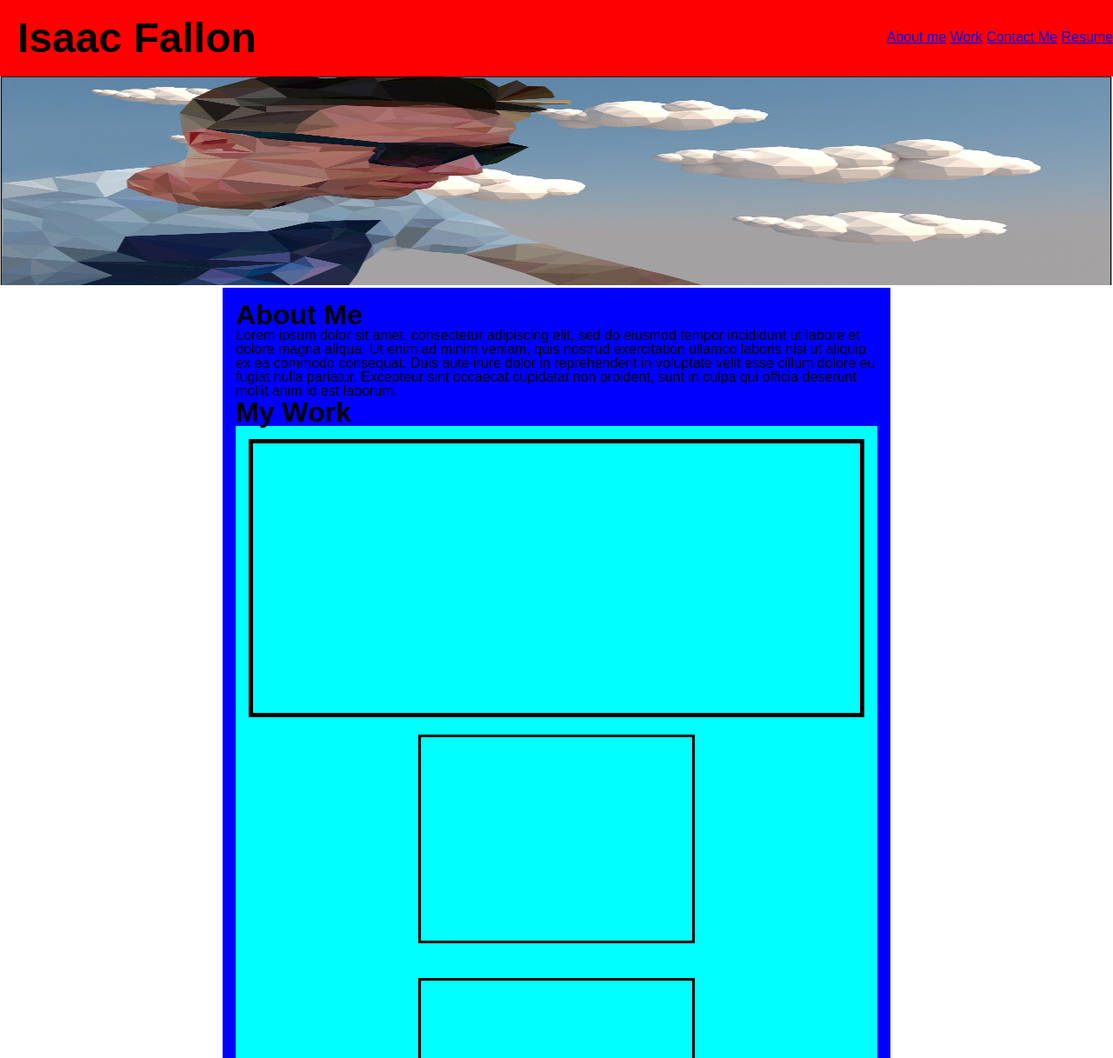
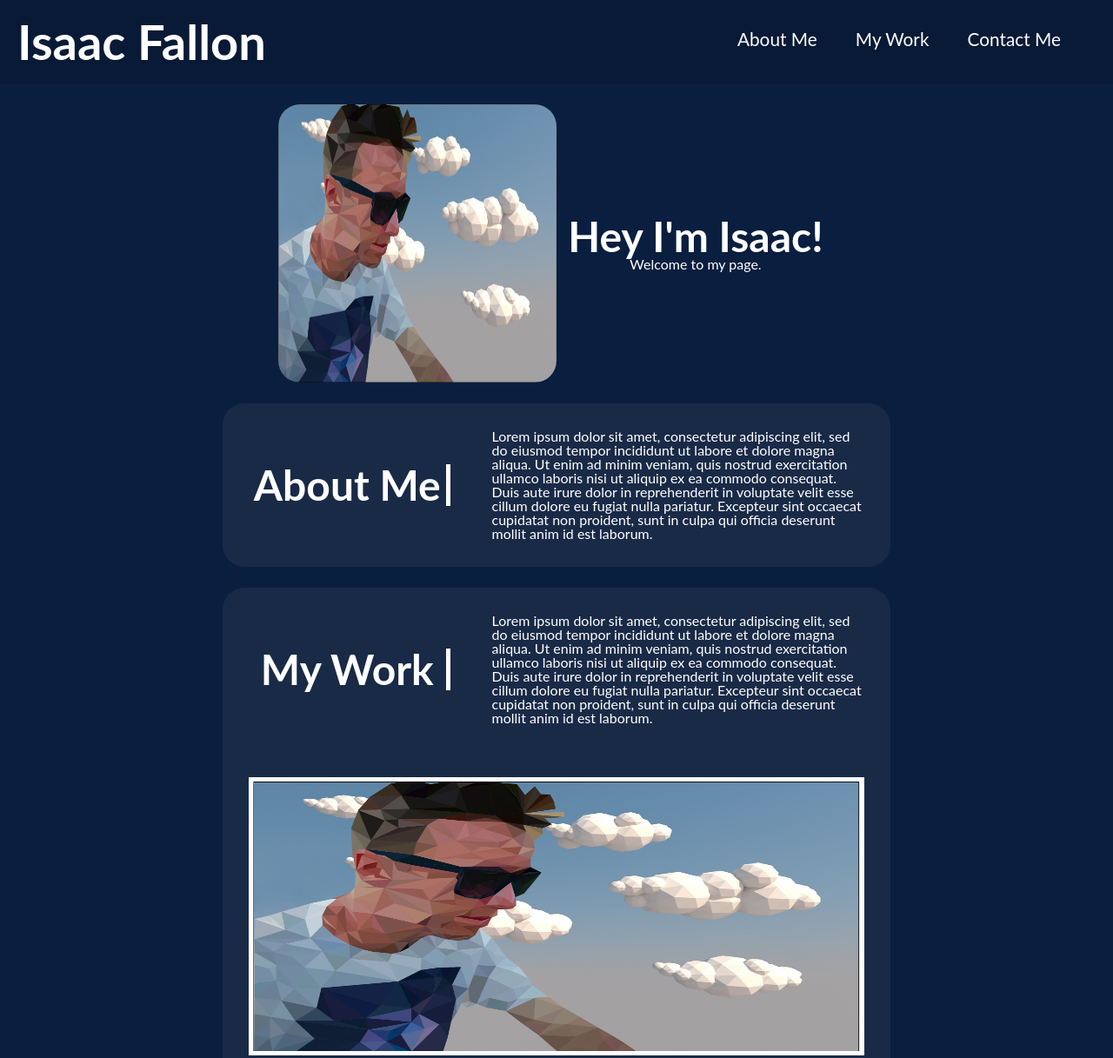
Before and after one commit to isaacfallon/2-Challenge-Professional-Portfolio, a plain HTML site: page index.html in a window 1280 px wide. Shown: the top 1217 px of the page at 87% size. Drawn offline with Linux system fonts and the light colour scheme.

Commit message:
Page structure added

```diff
--- a/assets/css/style.css
+++ b/assets/css/style.css
@@ -1,6 +1,7 @@
 * {
   margin: 0;
   padding: 0;
+  color: white;
 }
 
 html {
@@ -8,66 +9,143 @@ html {
 }
 
 body {
-  font-family: Arial, Helvetica, sans-serif;
+  font-family: Lato;
+  background-color: #0a1e3f;
 }
 
 header {
-  background-color: red;
+  background-color: #091a37;
   display: flex;
   justify-content: flex-end;
 }
 
 nav {
-  padding: 35px 0 0 0;
+  padding: 35px 40px 0 0;
+}
+
+a {
+  padding: 0 20px;
+  font-size: 1.3em;
+  text-decoration: none;
+}
+
+a:hover {
+  opacity: 0.5;
 }
 
 h1 {
   margin-right: auto;
-  font-size: 3em;
+  font-size: 3.5em;
   padding: 20px;
 }
 
-.hero-image img {
-  width: 100%;
-  height: 15em;
+h2 {
+  font-size: 3em;
+}
+
+.welcome-area {
+  text-align: center;
+  display: flex;
+  justify-content: center;
+  display: flex;
+  align-items: center;
+  padding-top: 1.5em;
+}
+
+.welcome-area img {
+  width: 25%;
+  height: 20em;
+  border-radius: 25px;
+}
+
+.welcome-area-text {
+  width: 25%;
 }
 
 .main-content {
-  background-color: blue;
   margin: 0 auto;
   width: 60%;
-  padding: 15px;
 }
 
-h2 {
-  font-size: 2em;
+.std-content-box {
+  background-color: #192a47;
+  border-radius: 25px;
+  padding: 30px;
+  display: flex;
+  align-items: center;
+  margin-top: 1.5em;
 }
 
-.my-work-container {
-  background-color: aqua;
+.my-work-content-box {
+  background-color: #192a47;
+  border-radius: 25px 25px 0 0;
+  padding: 30px;
+  display: flex;
+  align-items: center;
+  margin-top: 1.5em;
+}
+
+.std-content-box-heading {
+  display: flex;
+  text-align: center;
+  justify-content: center;
+  text-align: center;
+  height: 100%;
+  border-right: 5px solid white;
+  /* I sourced the below code from a Stack Overflow answer.
+  See README.MD for further details. */
+  flex-basis: 50%;
+}
+
+.std-content-box-content {
+  width: 100%;
+  display: flex;
+  justify-content: space-around;
+  padding-left: 3em;
+}
+
+.projects-container {
+  background-color: #192a47;
+  border-radius: 0 0 25px 25px;
+  padding: 30px;
   display: flex;
   flex-wrap: wrap;
-  padding: 15px;
   justify-content: space-around;
 }
 
 .hero-project {
-  padding: 15px;
   width: 100%;
   height: 20em;
-  border: black 5px solid;
+  border: white 5px solid;
+}
+
+.hero-project img {
+  width: 100%;
+  height: 100%;
+}
+
+.secondary-project img {
+  width: 100%;
+  height: 100%;
 }
 
 .secondary-project {
-  padding: 10px;
   margin: 20px;
   width: 45%;
   height: 15em;
-  border: black 3px solid;
+  border: white 3px solid;
 }
 
 footer {
   display: flex;
   justify-content: flex-end;
-  background-color: red;
+  height: 3em;
+  align-items: center;
+  background-color: #091a37;
+  margin-top: 1.5em;
 }
+
+footer p {
+  margin-right: 2em;
+  font-size: 1em;
+}
--- a/index.html
+++ b/index.html
@@ -11,48 +11,82 @@
     <header>
       <h1>Isaac Fallon</h1>
       <nav>
-        <a href="#">About me</a>
-        <a href="#">Work</a>
-        <a href="#">Contact Me</a>
-        <a href="#">Resume</a>
+        <a href="#about-me">About Me</a>
+        <a href="#my-work">My Work</a>
+        <a href="#contact-me">Contact Me</a>
       </nav>
     </header>
-    <div class="hero-image">
+
+    <div class="welcome-area">
       <img
         src="./assets/images/IsaacFallon_SelfPortrait POLYGON.PNG"
         alt="A picture of me"
       />
+      <div class="welcome-area-text">
+        <h2>Hey I'm Isaac!</h2>
+        <p>Welcome to my page.</p>
       </div>
+    </div>
+
     <div class="main-content">
-      <section class="about-me">
+      <section class="std-content-box" id="about-me">
+        <div class="std-content-box-heading">
           <h2>About Me</h2>
+        </div>
+        <div class="std-content-box-content">
           <p>
             Lorem ipsum dolor sit amet, consectetur adipiscing elit, sed do
-          eiusmod tempor incididunt ut labore et dolore magna aliqua. Ut enim ad
-          minim veniam, quis nostrud exercitation ullamco laboris nisi ut
+            eiusmod tempor incididunt ut labore et dolore magna aliqua. Ut enim
+            ad minim veniam, quis nostrud exercitation ullamco laboris nisi ut
             aliquip ex ea commodo consequat. Duis aute irure dolor in
             reprehenderit in voluptate velit esse cillum dolore eu fugiat nulla
             pariatur. Excepteur sint occaecat cupidatat non proident, sunt in
             culpa qui officia deserunt mollit anim id est laborum.
           </p>
-      </section>
-      <section class="my-work">
-        <h2>My Work</h2>
-        <div class="my-work-container">
-          <div class="hero-project" id="project-1"></div>
-          <div class="secondary-project" id="project-2"></div>
-          <div class="secondary-project" id="project-3"></div>
-          <div class="secondary-project" id="project-4"></div>
-          <div class="secondary-project" id="project-5"></div>
         </div>
       </section>
-      <section class="conact-me">
-        <h2>Contact me</h2>
-        <a href="">Website link</a>
-        <a href="">GitHub link</a>
-        <a href="">LinkedIn link</a>
+
+      <section class="my-work-content-box" id="my-work">
+        <div class="std-content-box-heading">
+          <h2>My Work</h2>
+        </div>
+        <div class="std-content-box-content">
+          <p>
+            Lorem ipsum dolor sit amet, consectetur adipiscing elit, sed do
+            eiusmod tempor incididunt ut labore et dolore magna aliqua. Ut enim
+            ad minim veniam, quis nostrud exercitation ullamco laboris nisi ut
+            aliquip ex ea commodo consequat. Duis aute irure dolor in
+            reprehenderit in voluptate velit esse cillum dolore eu fugiat nulla
+            pariatur. Excepteur sint occaecat cupidatat non proident, sunt in
+            culpa qui officia deserunt mollit anim id est laborum.
+          </p>
+        </div>
+      </section>
+
+      <section class="projects-container" id="my-work">
+        <div class="hero-project" id="project-1">
+          <img src="./assets/images/IsaacFallon_SelfPortrait POLYGON.PNG" />
+        </div>
+        <div class="secondary-project" id="project-2">
+          <img src="./assets/images/IsaacFallon_SelfPortrait POLYGON.PNG" />
+        </div>
+        <div class="secondary-project" id="project-3">
+          <img src="./assets/images/IsaacFallon_SelfPortrait POLYGON.PNG" />
+        </div>
+      </section>
+
+      <section class="std-content-box" id="contact-me">
+        <div class="std-content-box-heading">
+          <h2>Contact Me</h2>
+        </div>
+        <div class="content-box-content">
+          <a href="">Website</a>
+          <a href="">GitHub</a>
+          <a href="">LinkedIn</a>
+        </div>
       </section>
     </div>
+
     <footer>
       <p>2024 &copy; Isaac Fallon</p>
     </footer>
```
Lines whose indentation alone changed are shown as unchanged.
